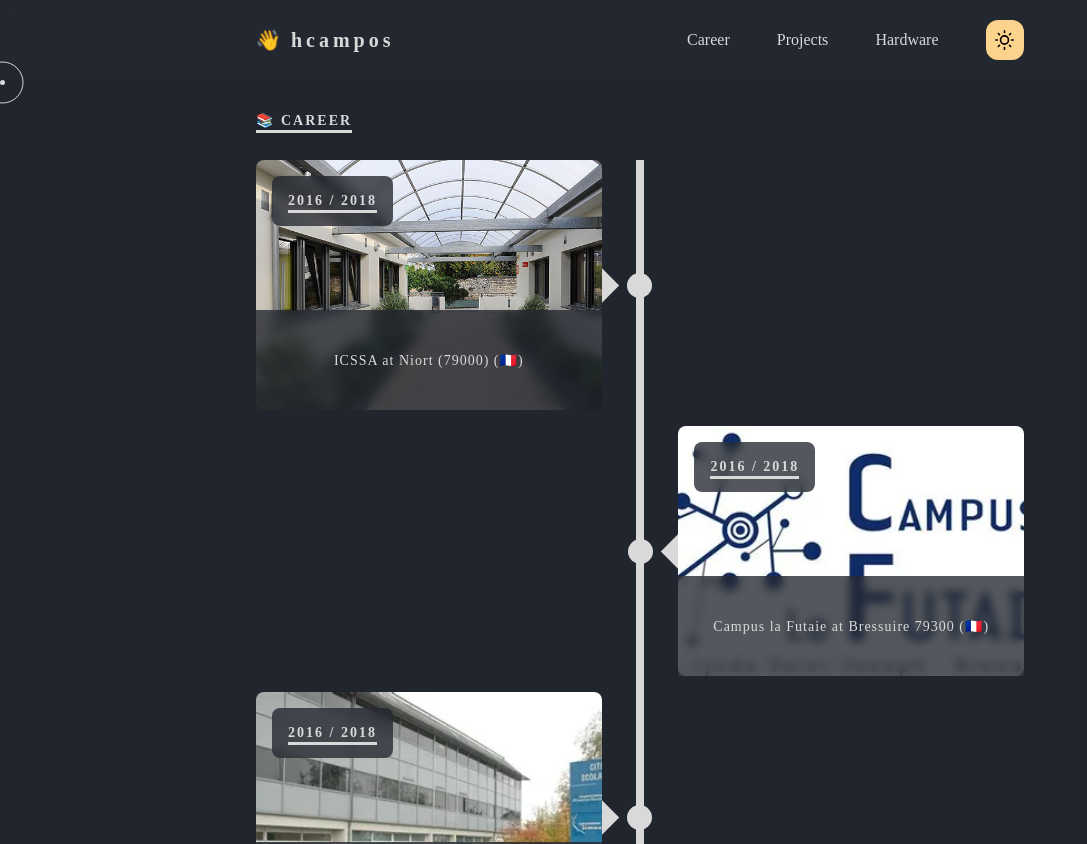
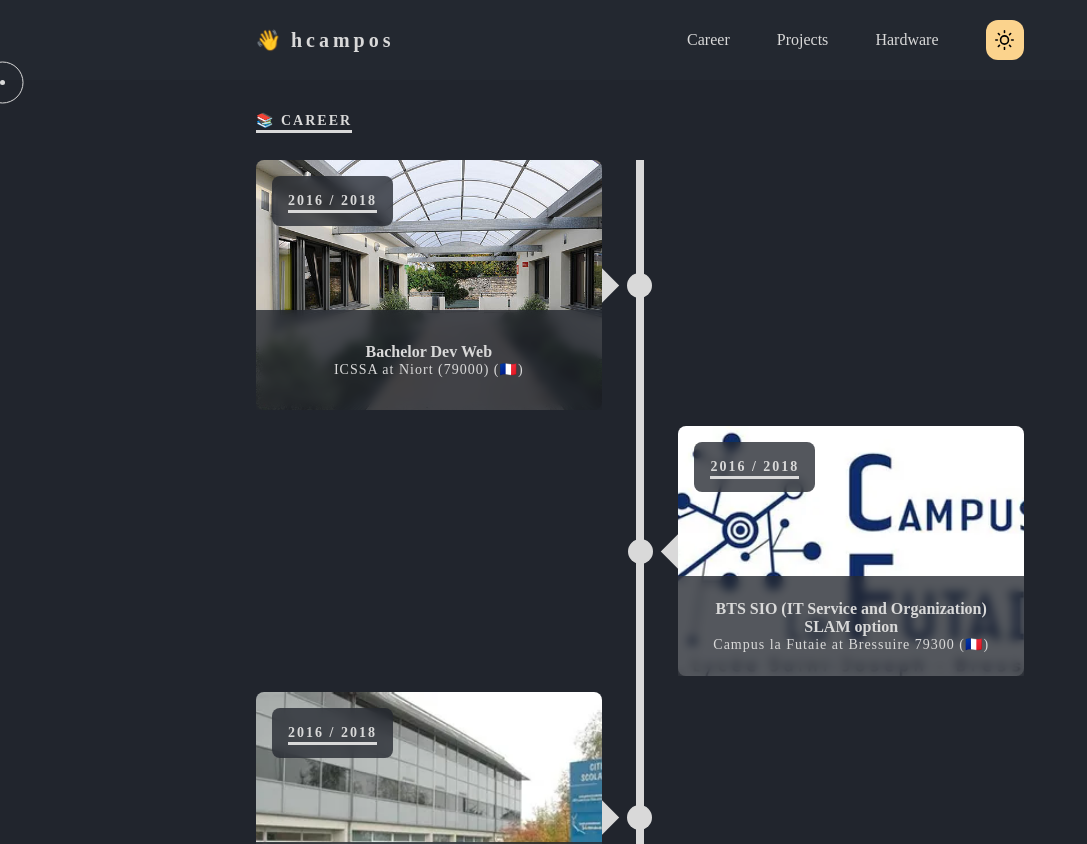
Before and after one commit to Sakoutecher/portfolio-react, a React (Create React App) app: page /parcours in a window 1280 px wide. Shown: the top 844 px of the page, without its empty margins (0-1087 px from the left). Built offline with nearby package versions, Linux system fonts and the light colour scheme.

Commit message:
:lipstick: Change font and add title on timeline

```diff
--- a/src/components/Timeline.js
+++ b/src/components/Timeline.js
@@ -3,17 +3,19 @@ import styled from 'styled-components'
 import Title from '../components/Title'
 import Text from '../components/Text'
 
-function Timeline({ styles, side, invertSide, date, desc, bg }) {
+function Timeline({ styles, side, invertSide, date, desc, bg, title }) {
   return (
     <CardContainer>
         <Card side={side} invertSide={invertSide} dotColor={styles.colors.text} bg={bg}>
             <CardTop background={styles.colors.background} >
-                <Title
-                    styles={styles}
-                    text={date}
-                />
+                <Date color={styles.colors.text}>
+                    {date}
+                </Date>
             </CardTop>
             <CardBottom background={styles.colors.background}>
+                <Name color={styles.colors.text}>
+                    {title}
+                </Name>
                 <Text
                     styles={styles}
                     text={desc}
@@ -94,6 +96,31 @@ const CardBottom = styled.div`
     display: flex;
     justify-content: center;
     align-items: center;
+    flex-direction: column;
+`
+
+const Name = styled.h4`
+    color: ${props => props.color};
+    font-size: 16px;
+`
+
+const Date = styled.h2`
+    font-family: Poppins;
+    color: ${props => props.color};
+    position: relative;
+    font-size: 14px;
+    text-transform: uppercase;
+    letter-spacing: 2px;
+
+    &:before {
+        content: '';
+        position: absolute;
+        width: 100%;
+        height: 3px;
+        background-color: ${props => props.color};
+        bottom: -4px;
+        left: 0;
+    }
 `
 
 export default Timeline
--- a/src/pages/Parcours.js
+++ b/src/pages/Parcours.js
@@ -28,6 +28,7 @@ function Parcours({ styles }) {
                                     desc={desc}
                                     date={date}
                                     bg={bg}
+                                    title={title}
                                 />
                             )
                         })}
```
